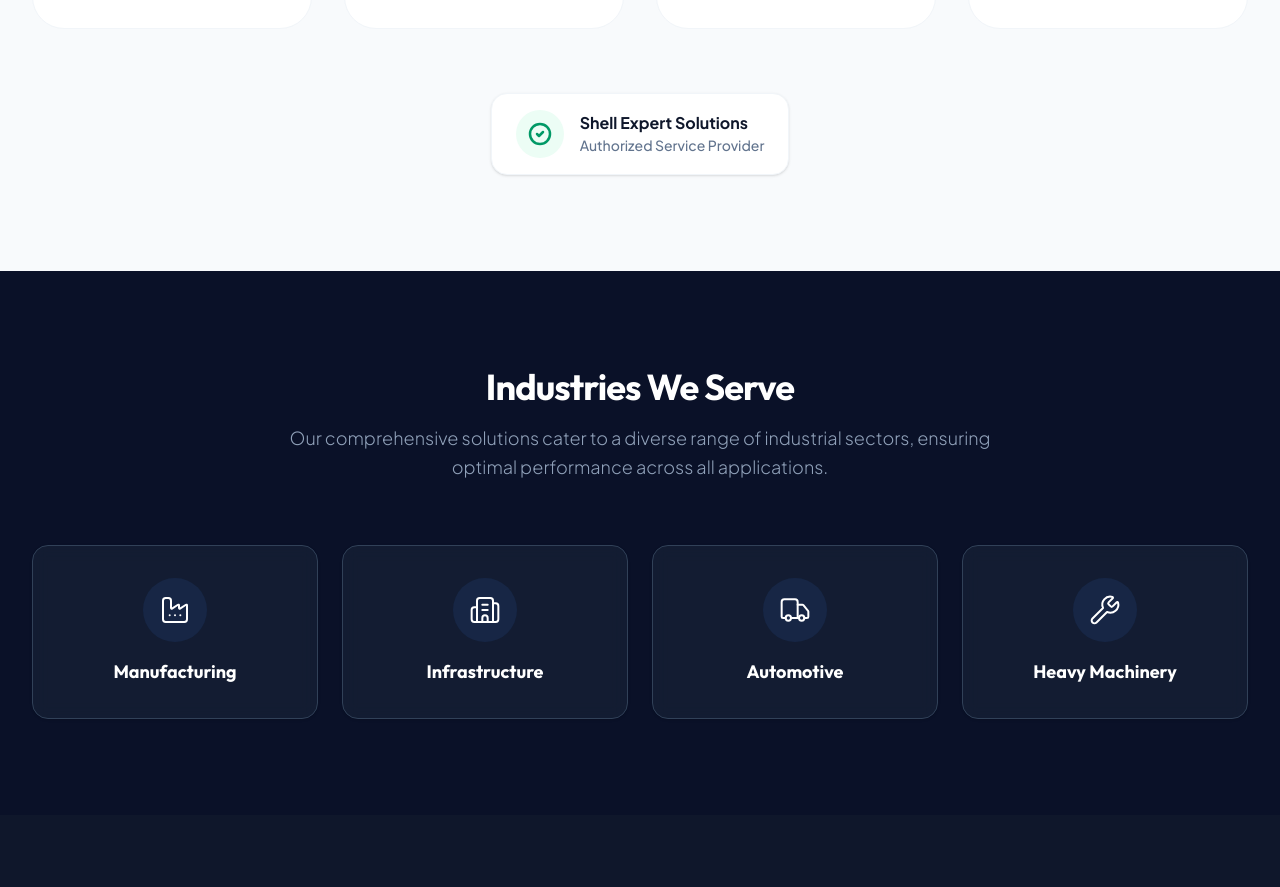
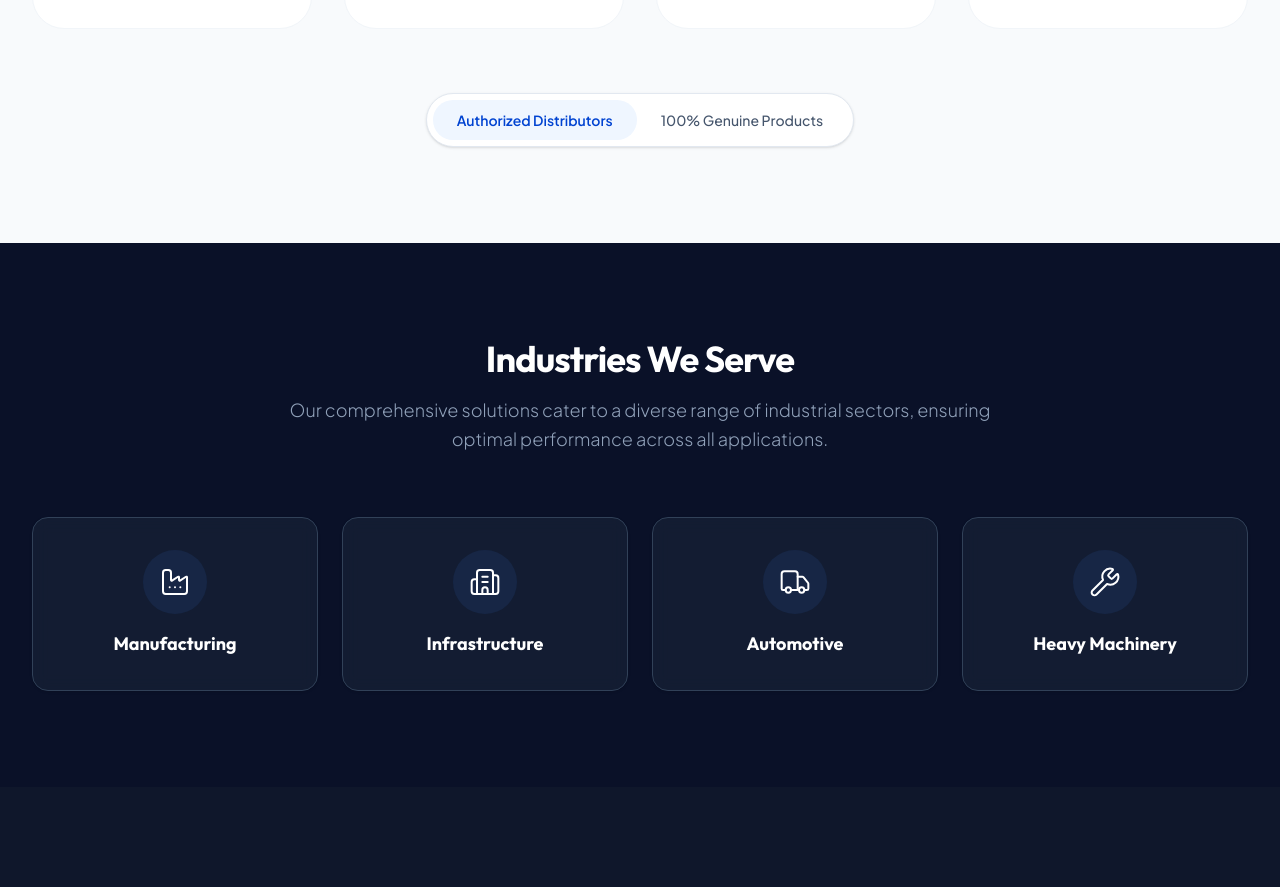
Before and after one commit to JThite97/PJE-Website, a React (Vite) app: page / in a window 1280 px wide. Shown: the part 2172-3059 px from the top of the page. Built offline with nearby package versions, Linux system fonts and the light colour scheme.

Commit message:
style: revert trust badge back to toggle design

```diff
--- a/src/components/Partners.tsx
+++ b/src/components/Partners.tsx
@@ -1,5 +1,4 @@
 import { motion } from 'motion/react';
-import { ShieldCheck, Award, CheckCircle2 } from 'lucide-react';
 
 const partners = [
   {
@@ -88,16 +87,15 @@ export default function Partners() {
           whileInView={{ opacity: 1, y: 0 }}
           viewport={{ once: true }}
           transition={{ duration: 0.5, delay: 0.4 }}
-          className="mt-16 flex justify-center"
+          className="mt-16 text-center"
         >
-          <div className="inline-flex items-center gap-4 px-6 py-4 rounded-2xl bg-white border border-slate-100 shadow-sm cursor-default">
-            <div className="flex-shrink-0 w-12 h-12 bg-emerald-50 rounded-full flex items-center justify-center">
-              <CheckCircle2 className="w-6 h-6 text-emerald-600" strokeWidth={2.5} />
-            </div>
-            <div className="flex flex-col text-left">
-              <span className="text-base font-bold text-slate-900 leading-tight mb-0.5">Shell Expert Solutions</span>
-              <span className="text-sm text-slate-500 font-medium">Authorized Service Provider</span>
-            </div>
+          <div className="inline-flex items-center justify-center p-1.5 rounded-full bg-white border border-slate-200 shadow-sm">
+            <span className="px-6 py-2.5 rounded-full bg-brand-50 text-sm font-semibold text-brand-700">
+              Authorized Distributors
+            </span>
+            <span className="px-6 py-2.5 text-sm font-medium text-slate-600">
+              100% Genuine Products
+            </span>
           </div>
         </motion.div>
       </div>
```
